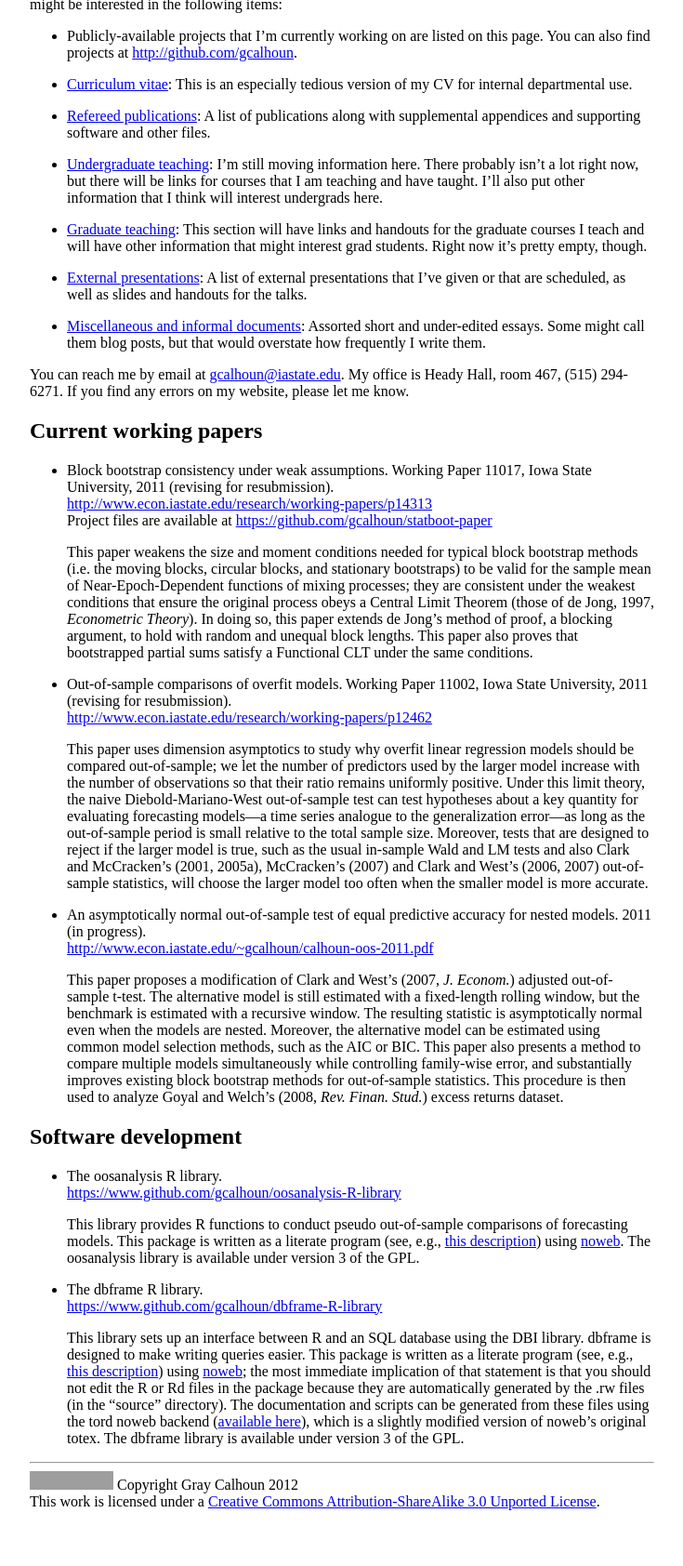
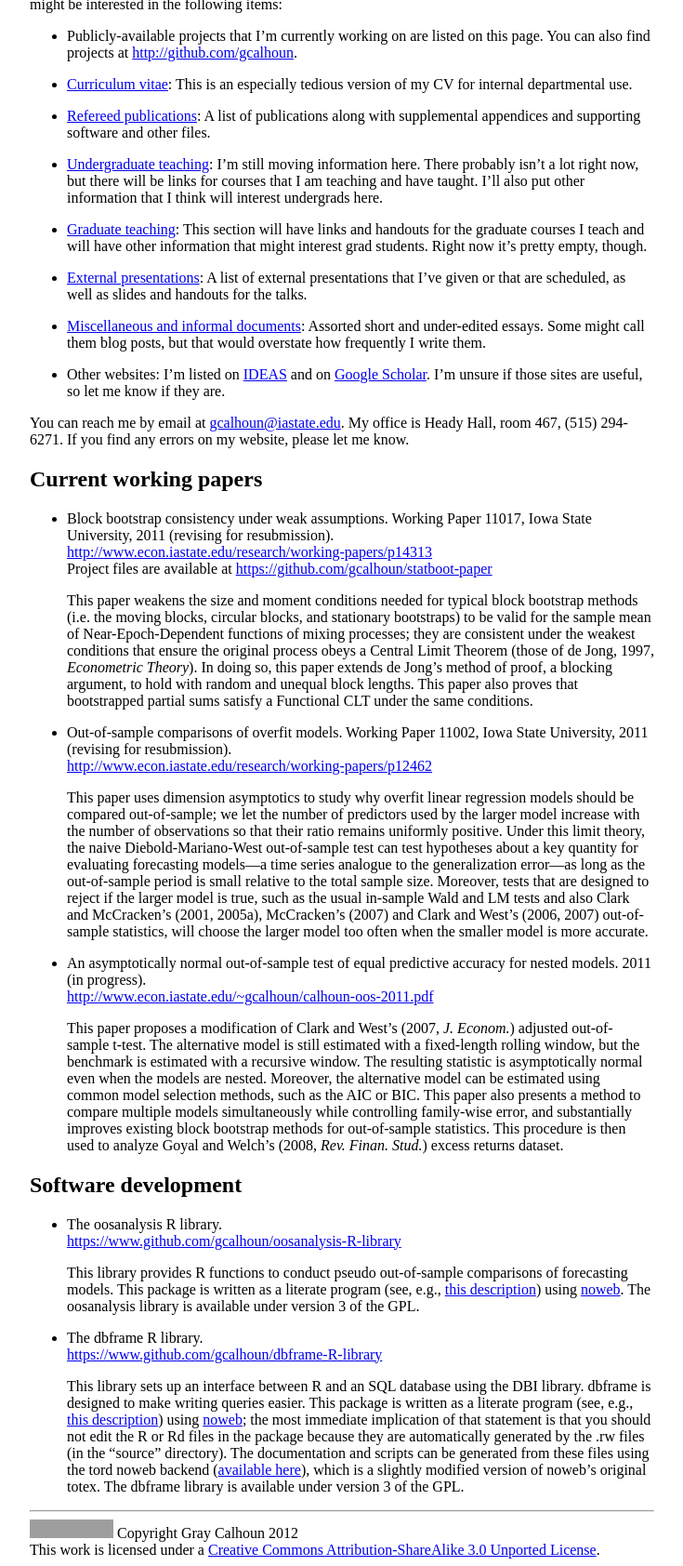
Before and after one commit to mmkuang/grayclhn.github.io, a Jekyll site: the page built from index.md, in a window 1280 px wide, cut to the strip 244-1928 px from the top of the page. Shown: the whole strip at 93% size, without its empty margins (272-1007 px from the left). Built offline with Jekyll 4.4.1, drawn with Linux system fonts in a browser that asks for light colours; before the commit the page ends 1876 px from its top, so only the background shows below that; grey boxes are pictures that could not be loaded.

Commit message:
Added links to external profiles

```diff
--- a/index.md
+++ b/index.md
@@ -46,6 +46,11 @@ the following items:
   short and under-edited essays.  Some might call them blog posts, but
   that would overstate how frequently I write them.
 
+* Other websites: I'm listed on [IDEAS](http://ideas.repec.org/f/pca491.html)
+  and on [Google
+  Scholar](http://scholar.google.com/citations?hl=en&user=OS8d9ycAAAAJ).
+  I'm unsure if those sites are useful, so let me know if they are.
+
 You can reach me by email at <gcalhoun@iastate.edu>.  My office is
 Heady Hall, room 467, (515) 294-6271.  If you find any errors on my
 website, please let me know.
```
